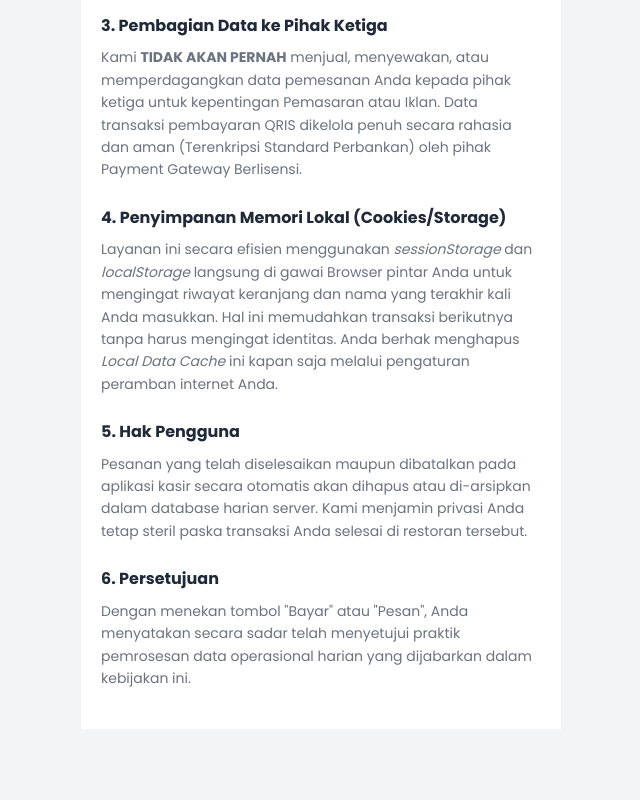
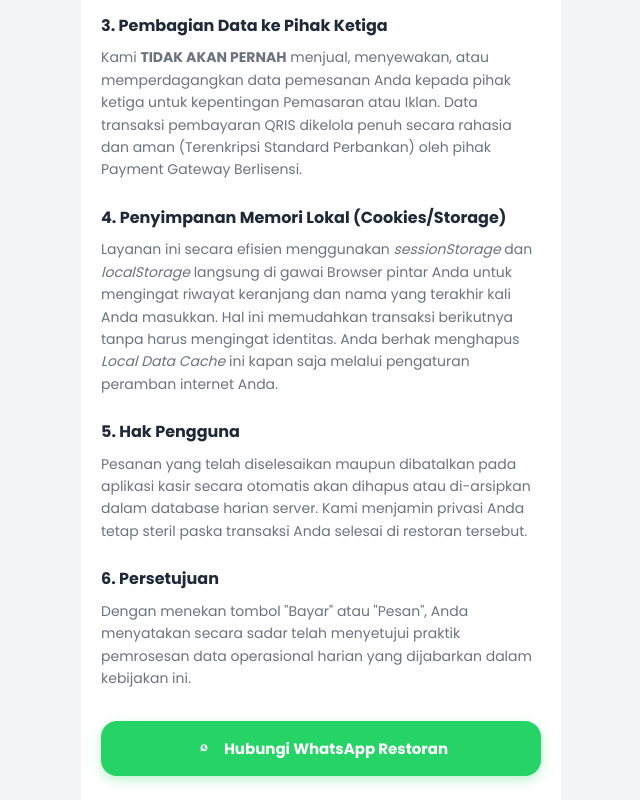
Before and after one commit to mwidiy/Scan_Meja, a Next.js app: page /legal/privacy in a window 1280 px wide. Shown: the part 613-1413 px from the top of the page, without its empty margins (319-959 px from the left). Before the commit the page ends 1342 px from the top, so only its background shows below. Built offline with nearby package versions, Linux system fonts and the light colour scheme; no server answers.

Commit message:
perbaikan bug antrian dan perbaikan nomor cs pwa

```diff
--- a/src/app/legal/privacy/page.jsx
+++ b/src/app/legal/privacy/page.jsx
@@ -1,9 +1,31 @@
 'use client';
+import { useState, useEffect } from 'react';
 import { useRouter } from 'next/navigation';
-import { motion } from 'framer-motion';
+import { motion, AnimatePresence } from 'framer-motion';
 
 export default function PrivacyPolicy() {
     const router = useRouter();
+
+    const [whatsappNumber, setWhatsappNumber] = useState(null);
+    const [showNoWaModal, setShowNoWaModal] = useState(false);
+
+    useEffect(() => {
+        const savedWa = localStorage.getItem('store_wa');
+        if (savedWa) setWhatsappNumber(savedWa);
+    }, []);
+
+    const handleWhatsAppClick = () => {
+        if (!whatsappNumber) {
+            setShowNoWaModal(true);
+            return;
+        }
+
+        let cleanNumber = whatsappNumber.replace(/\D/g, '');
+        if (cleanNumber.startsWith('0')) cleanNumber = '62' + cleanNumber.substring(1);
+
+        const url = `https://wa.me/${cleanNumber}?text=${encodeURIComponent("Halo Admin, saya ingin bertanya terkait kebijakan privasi.")}`;
+        window.open(url, '_blank');
+    };
 
     return (
         <motion.div
@@ -75,7 +97,94 @@ export default function PrivacyPolicy() {
 
                 <h2>6. Persetujuan</h2>
                 <p>Dengan menekan tombol "Bayar" atau "Pesan", Anda menyatakan secara sadar telah menyetujui praktik pemrosesan data operasional harian yang dijabarkan dalam kebijakan ini.</p>
+
+                <button
+                    onClick={handleWhatsAppClick}
+                    style={{
+                        width: '100%',
+                        padding: '16px',
+                        borderRadius: '16px',
+                        backgroundColor: '#25D366',
+                        color: 'white',
+                        fontWeight: '700',
+                        fontSize: '15px',
+                        border: 'none',
+                        cursor: 'pointer',
+                        marginTop: '32px',
+                        display: 'flex',
+                        alignItems: 'center',
+                        justifyContent: 'center',
+                        gap: '10px',
+                        boxShadow: '0 4px 12px rgba(37, 211, 102, 0.3)'
+                    }}
+                >
+                    <svg width="20" height="20" viewBox="0 0 24 24" fill="currentColor">
+                        <path d="M12.031 6.172c-2.315 0-4.191 1.876-4.191 4.191 0 .743.2 1.47.578 2.092l-.611 2.229 2.279-.598c.601.328 1.28.502 1.967.502 2.315 0 4.191-1.876 4.191-4.191 0-2.315-1.876-4.191-4.191-4.191zm2.345 5.922c-.1.25-.565.461-.774.482-.209.021-.413.018-.621-.04-.15-.043-.341-.103-.497-.168a4.015 4.015 0 0 1-1.636-1.12c-.173-.205-.333-.429-.444-.66-.111-.231-.192-.47-.238-.716-.046-.246-.051-.497-.014-.741.037-.244.131-.482.268-.691.103-.158.219-.307.346-.445.127-.138.267-.264.417-.377.124-.094.267-.16.42-.193.153-.033.312-.038.468-.014.156.024.305.077.444.157.139.08.262.185.367.311.121.144.209.311.261.488.052.177.073.361.062.545-.011.184-.055.364-.131.533-.076.169-.181.323-.309.458a1.69 1.69 0 0 1-.226.202c.07.13.155.25.255.358.1.108.212.203.333.284.241.162.507.284.786.363.279.079.569.117.86.111z" />
+                    </svg>
+                    Hubungi WhatsApp Restoran
+                </button>
             </div>
+
+            <AnimatePresence>
+                {showNoWaModal && (
+                    <div
+                        className="modal-overlay"
+                        onClick={() => setShowNoWaModal(false)}
+                        style={{
+                            position: 'fixed',
+                            inset: 0,
+                            backgroundColor: 'rgba(0,0,0,0.7)',
+                            zIndex: 1000,
+                            display: 'flex',
+                            alignItems: 'center',
+                            justifyContent: 'center',
+                            padding: '24px',
+                            backdropFilter: 'blur(5px)'
+                        }}
+                    >
+                        <motion.div
+                            initial={{ scale: 0.9, opacity: 0 }}
+                            animate={{ scale: 1, opacity: 1 }}
+                            exit={{ scale: 0.9, opacity: 0 }}
+                            className="modal-content"
+                            onClick={(e) => e.stopPropagation()}
+                            style={{
+                                backgroundColor: 'white',
+                                borderRadius: '24px',
+                                padding: '32px 24px',
+                                maxWidth: '340px',
+                                width: '100%',
+                                textAlign: 'center',
+                                boxShadow: '0 20px 40px rgba(0,0,0,0.3)'
+                            }}
+                        >
+                            <div style={{ fontSize: '48px', marginBottom: '16px' }}>📱❌</div>
+                            <h3 style={{ fontSize: '20px', fontWeight: '800', color: '#111827', marginBottom: '12px' }}>
+                                WhatsApp Tidak Tersedia
+                            </h3>
+                            <p style={{ fontSize: '14px', color: '#6B7280', lineHeight: '1.6', marginBottom: '24px' }}>
+                                Mohon maaf, nomor WhatsApp restoran belum tersedia saat ini.
+                            </p>
+                            <button
+                                onClick={() => setShowNoWaModal(false)}
+                                style={{
+                                    width: '100%',
+                                    padding: '14px',
+                                    borderRadius: '16px',
+                                    backgroundColor: '#1F2937',
+                                    color: 'white',
+                                    fontWeight: '700',
+                                    fontSize: '15px',
+                                    border: 'none',
+                                    cursor: 'pointer'
+                                }}
+                            >
+                                Oke, Mengerti
+                            </button>
+                        </motion.div>
+                    </div>
+                )}
+            </AnimatePresence>
         </motion.div>
     );
 }
--- a/src/app/waiting/page.jsx
+++ b/src/app/waiting/page.jsx
@@ -138,7 +138,10 @@ export default function TrackingPage() {
                 if (order.store && order.store.whatsappNumber) {
                     // Security: Validate WhatsApp number format
                     const wa = String(order.store.whatsappNumber).replace(/\D/g, '');
-                    if (wa.length >= 8 && wa.length <= 15) setWhatsappNumber(wa);
+                    if (wa.length >= 8 && wa.length <= 15) {
+                        setWhatsappNumber(wa);
+                        localStorage.setItem('store_wa', wa);
+                    }
                 }
                 if (order.store && order.store.isKasirQrVerificationEnabled !== undefined) {
                     setStoreSettingKasirQr(order.store.isKasirQrVerificationEnabled);
@@ -918,6 +921,11 @@ export default function TrackingPage() {
                                             orderStatus === 'cancelled' ? "Pesanan Dibatalkan" :
                                                 "Pesanan Diterima"}
                                 </h2>
+                                {ordersAhead && orderStatus !== 'ready' && orderStatus !== 'cancelled' && (
+                                    <div style={{ fontSize: 16, fontWeight: 700, color: '#D97706', marginTop: 4 }}>
+                                        {ordersAhead}
+                                    </div>
+                                )}
 
                                 {estimatedTime && orderStatus !== 'cancelled' && orderStatus !== 'ready' && (
                                     <div style={{ marginTop: 12, padding: '8px 20px', background: '#F3F4F6', borderRadius: 99, fontSize: 15, fontWeight: 600, color: '#4B5563', display: 'flex', alignItems: 'center', gap: 8 }}>
```
